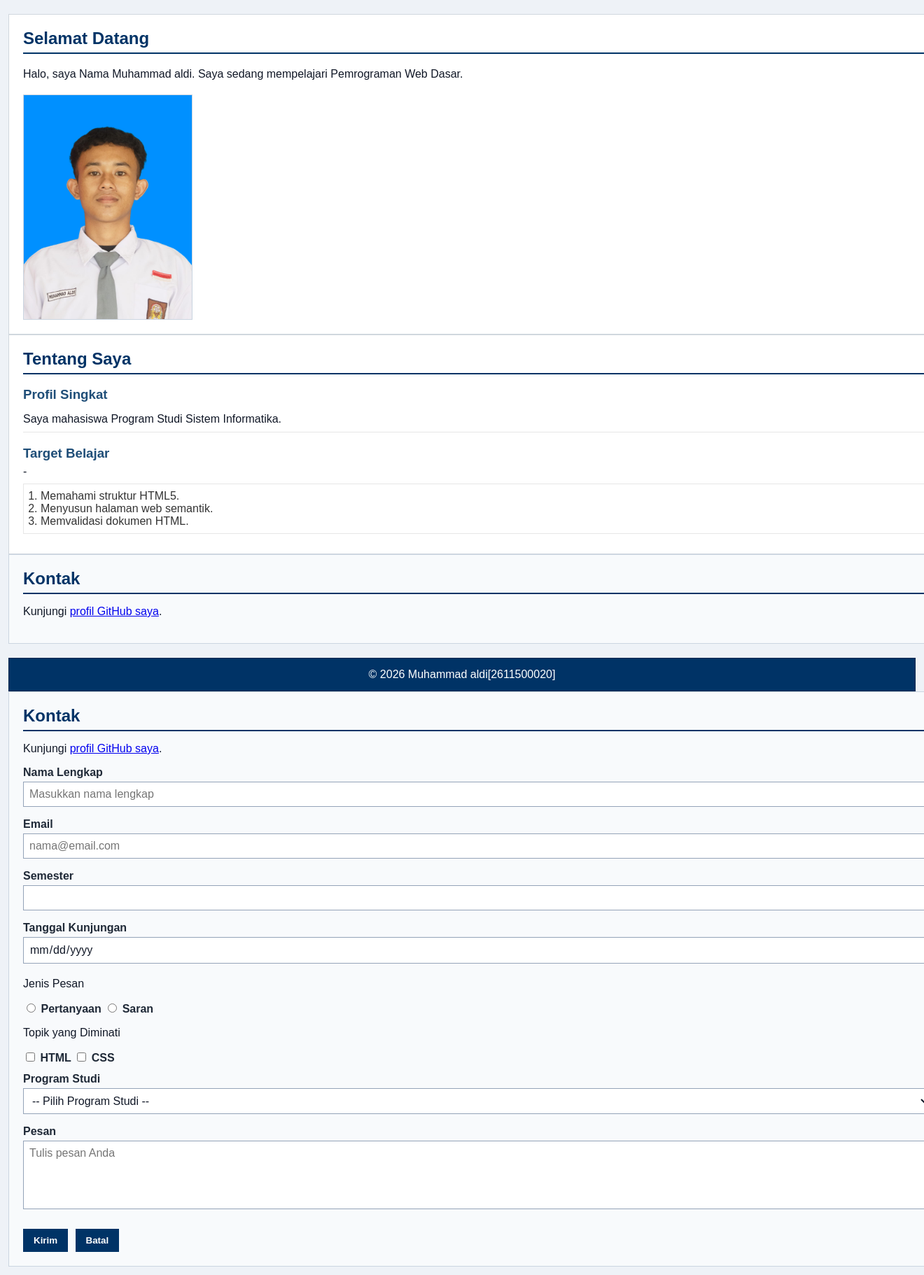
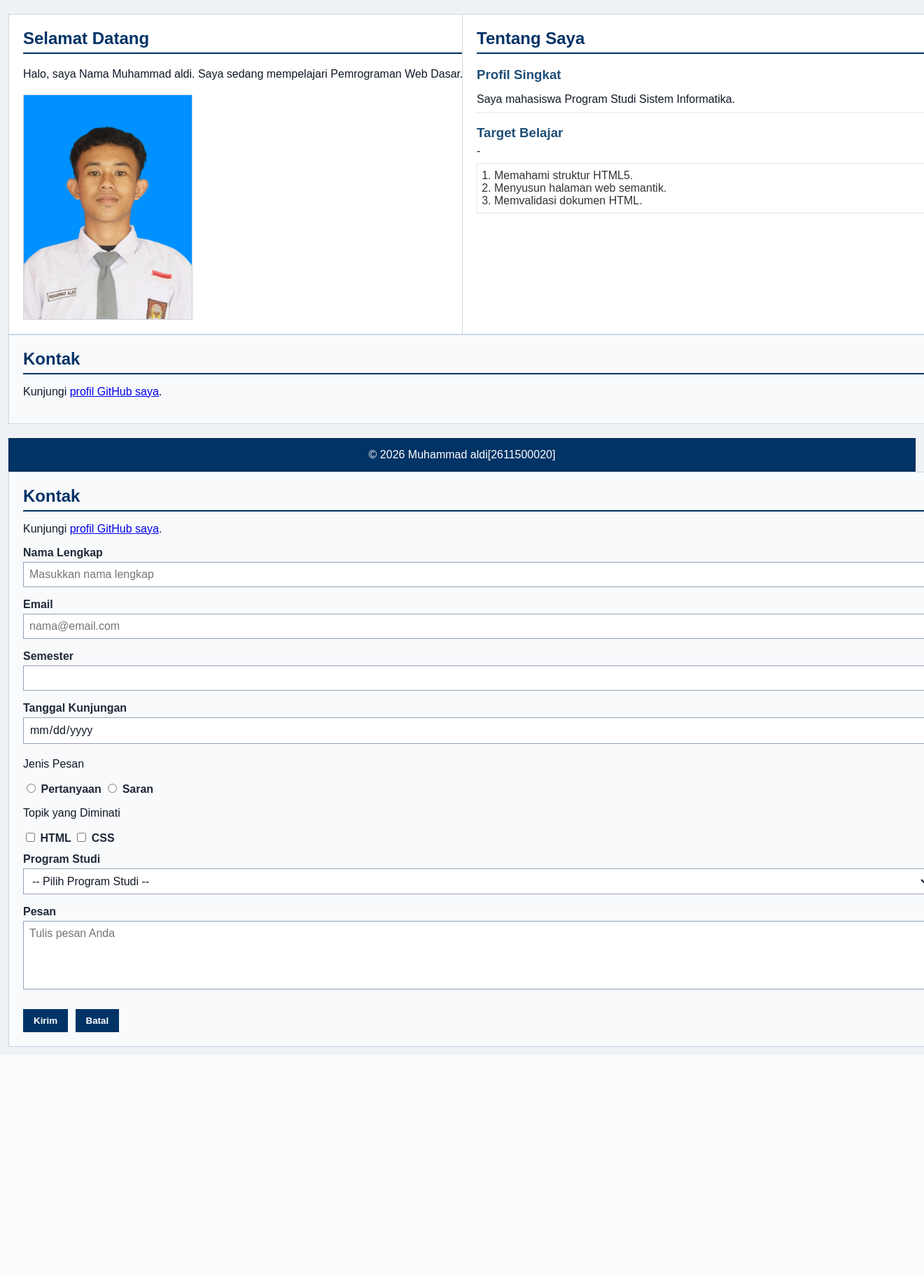
Before and after one commit to 2611500020-dion/2611500020-PWD-ti1j-2627, a PHP site: page /pertemuan-04/index.html in a window 1320 px wide; the page is wider, and only the part inside the window is pictured. Shown: the part 172-1994 px from the top of that part at 70% size. After the commit the page ends 1680 px from the top of that part, so only its background shows below. Run offline with PHP 8.4, Linux system fonts and the light colour scheme.

Commit message:
terapkan css grid pada tata letak p4

```diff
--- a/pertemuan-04/style.css
+++ b/pertemuan-04/style.css
@@ -39,6 +39,11 @@ nav a {
 color: #ffffff;
 font-weight: bold;
 text-decoration: none;
+}
+
+main {
+display: grid;
+grid-template-columns: 1fr 1fr;
 }
 
 section {
@@ -114,6 +119,7 @@ border: 1px solid #cbd5e1;
 padding: 20px;
 margin:  0;
 font-family: Arial, sans-serif;
+grid-column: 1 / -1;
 }
 
 #contact h2 {
```
